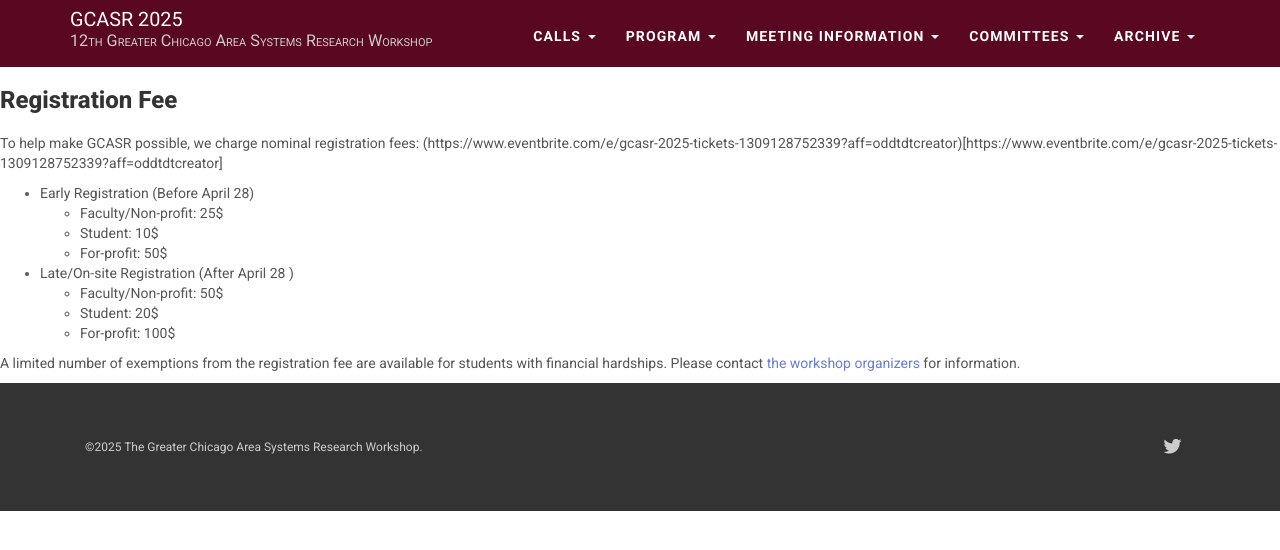
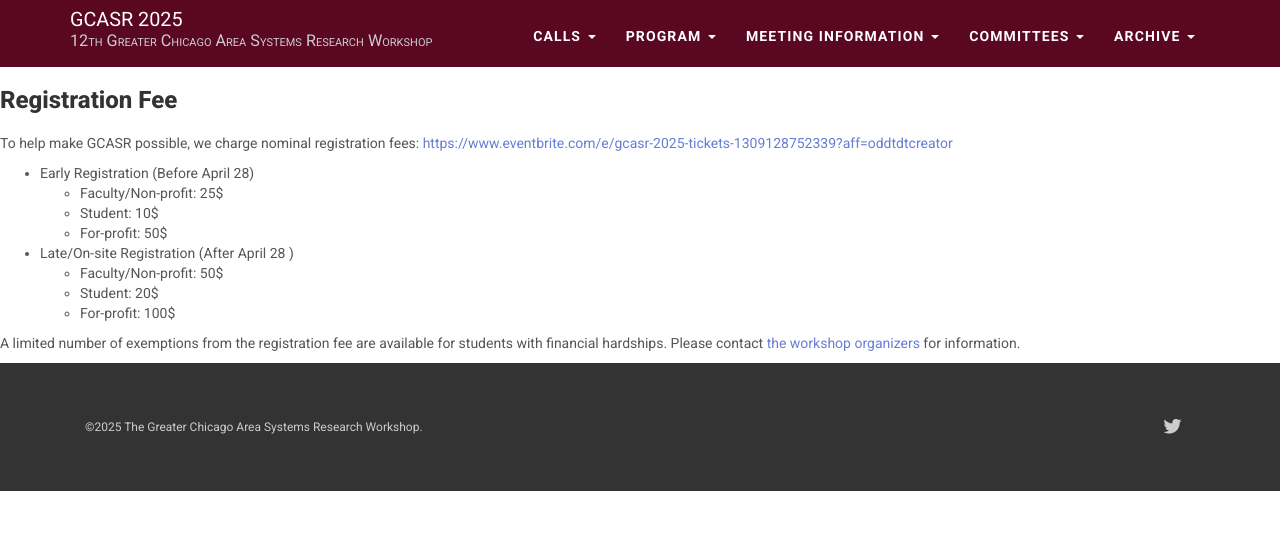
Before and after one commit to gcasr/2025, a Jekyll site: the page built from pages/registration.md, in a window 1280 px wide. Shown: the top 550 px of the page. Built offline with Jekyll 4.4.1, drawn with Linux system fonts in a browser that asks for light colours; nearby versions of some CDN libraries; our own code applies the rules of GitHub Pages for plain Markdown files; library files that are not in the unit come from our copies.

Commit message:
Update registration.md

```diff
--- a/pages/registration.md
+++ b/pages/registration.md
@@ -1,7 +1,7 @@
 
 ### Registration Fee
 
-To help make GCASR possible, we charge nominal registration fees: (https://www.eventbrite.com/e/gcasr-2025-tickets-1309128752339?aff=oddtdtcreator)[https://www.eventbrite.com/e/gcasr-2025-tickets-1309128752339?aff=oddtdtcreator]
+To help make GCASR possible, we charge nominal registration fees: [https://www.eventbrite.com/e/gcasr-2025-tickets-1309128752339?aff=oddtdtcreator](https://www.eventbrite.com/e/gcasr-2025-tickets-1309128752339?aff=oddtdtcreator)
 
 - Early Registration (Before April 28)
   - Faculty/Non-profit: 25$
```
